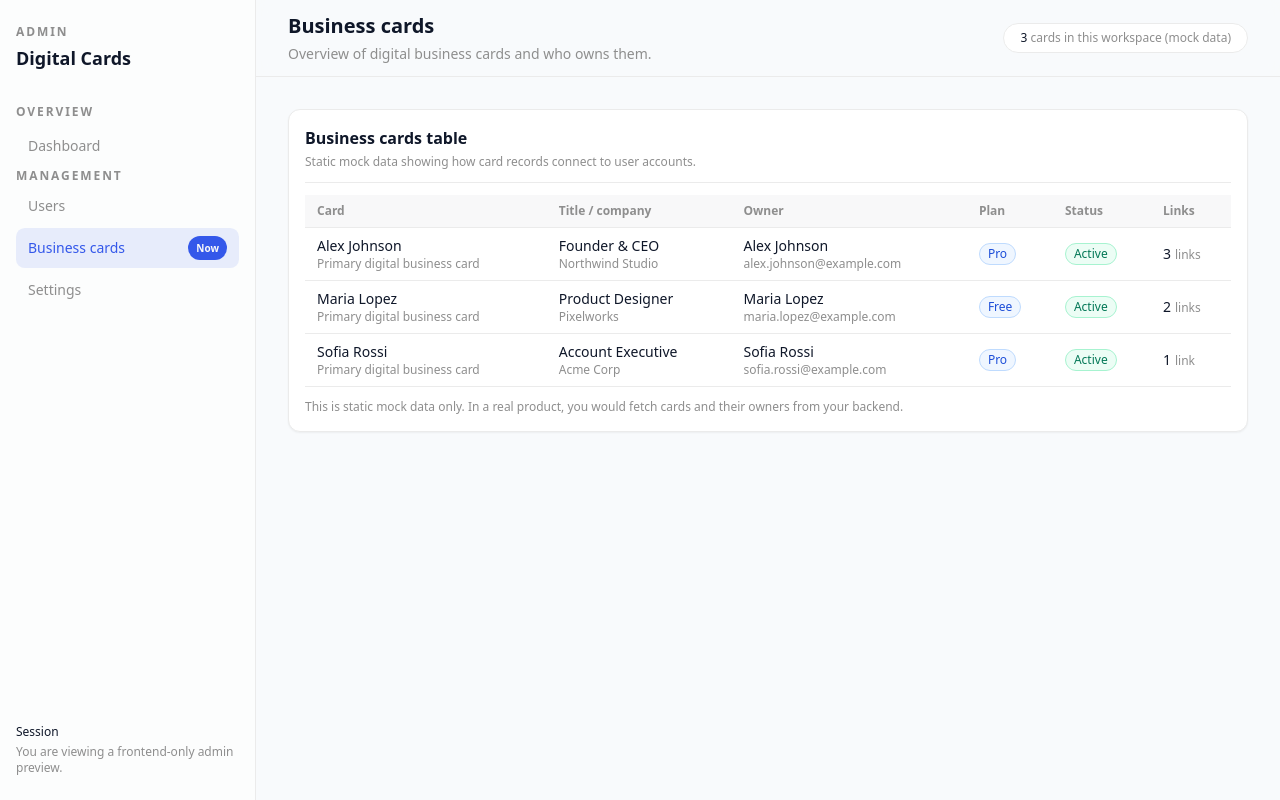
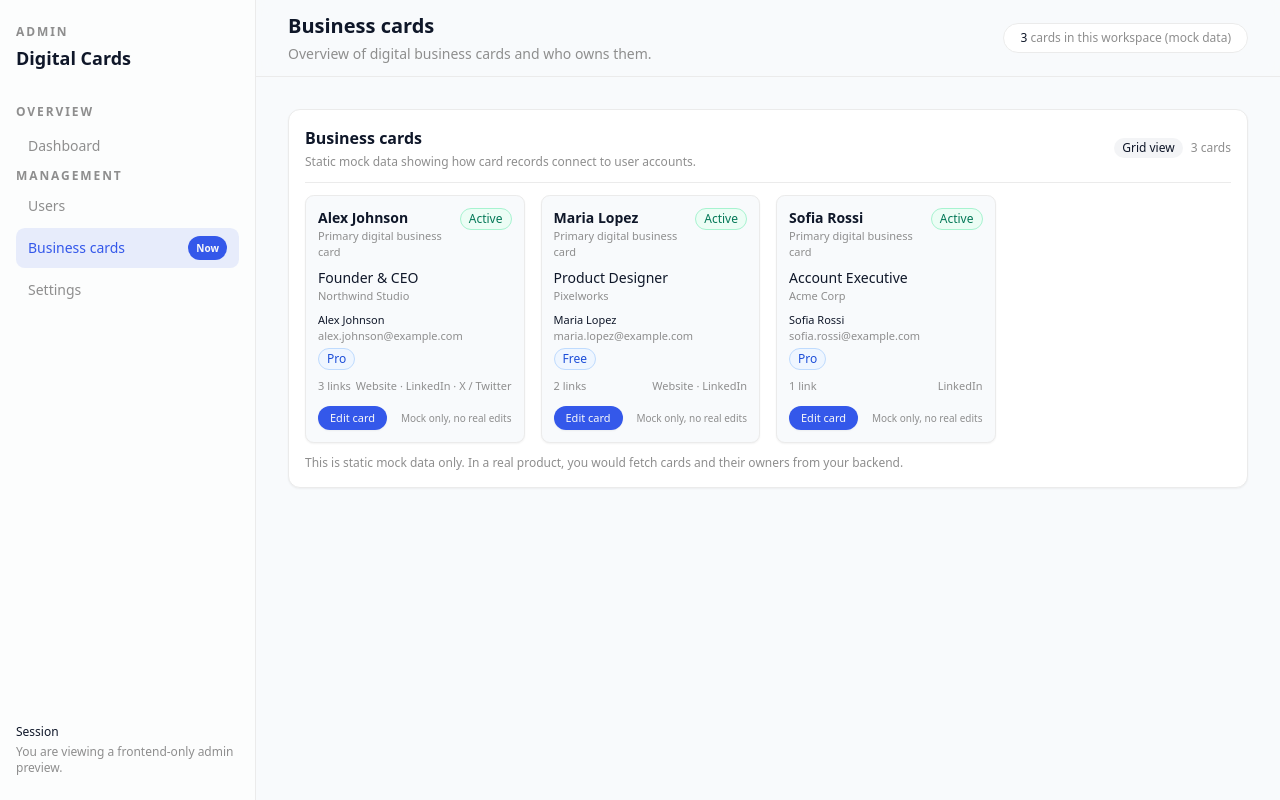
Before and after one commit to daominhhai129/sg-f2e8259b-6fc6-442d-b63f-de6a4dc487d0-1776210199, a Next.js app: page /business-cards in a window 1280 px wide. Built offline with nearby package versions, Linux system fonts and the light colour scheme.

Commit message:
feat(admin): update business cards layout to grid view

```diff
--- a/src/pages/business-cards.tsx
+++ b/src/pages/business-cards.tsx
@@ -91,40 +91,20 @@ const BusinessCardsPage: NextPage = () => {
               <div className="rounded-xl border bg-card p-4 shadow-sm">
                 <div className="mb-3 flex flex-col gap-2 border-b pb-3 sm:flex-row sm:items-center sm:justify-between">
                   <div>
-                    <h2 className="text-sm font-semibold md:text-base">
-                      Business cards table
-                    </h2>
+                    <h2 className="text-sm font-semibold md:text-base">Business cards</h2>
                     <p className="mt-1 text-xs text-muted-foreground">
                       Static mock data showing how card records connect to user accounts.
                     </p>
                   </div>
+                  <div className="flex items-center gap-2 text-[11px] text-muted-foreground md:text-xs">
+                    <span className="rounded-full bg-muted px-2 py-0.5 font-medium text-foreground">
+                      Grid view
+                    </span>
+                    <span>{totalCards} cards</span>
+                  </div>
                 </div>
 
-                <div className="overflow-x-auto">
-                  <table className="min-w-[720px] w-full border-separate border-spacing-0 text-left text-xs md:text-sm">
-                    <thead className="bg-muted/60">
-                      <tr>
-                        <th className="border-b px-3 py-2 text-[11px] font-semibold text-muted-foreground md:text-xs">
-                          Card
-                        </th>
-                        <th className="border-b px-3 py-2 text-[11px] font-semibold text-muted-foreground md:text-xs">
-                          Title / company
-                        </th>
-                        <th className="border-b px-3 py-2 text-[11px] font-semibold text-muted-foreground md:text-xs">
-                          Owner
-                        </th>
-                        <th className="border-b px-3 py-2 text-[11px] font-semibold text-muted-foreground md:text-xs">
-                          Plan
-                        </th>
-                        <th className="border-b px-3 py-2 text-[11px] font-semibold text-muted-foreground md:text-xs">
-                          Status
-                        </th>
-                        <th className="border-b px-3 py-2 text-[11px] font-semibold text-muted-foreground md:text-xs">
-                          Links
-                        </th>
-                      </tr>
-                    </thead>
-                    <tbody>
+                <div className="grid gap-4 sm:grid-cols-2 lg:grid-cols-3 xl:grid-cols-4">
                   {businessCardsMock.map((card: BusinessCard) => {
                     const owner: AdminUser | undefined = usersMock.find(
                       (user) => user.id === card.userId
@@ -137,61 +117,21 @@ const BusinessCardsPage: NextPage = () => {
                     ].filter((value) => !!value && value.trim() !== "").length;
 
                     return (
-                          <tr
+                      <article
                         key={card.id}
-                            className="align-middle hover:bg-muted/40"
+                        className="flex flex-col justify-between rounded-lg border bg-background p-3 text-xs shadow-sm"
                       >
-                            <td className="border-b px-3 py-2">
-                              <div className="flex flex-col">
-                                <span className="text-xs font-medium md:text-sm">
-                                  {card.name}
-                                </span>
-                                <span className="text-[11px] text-muted-foreground md:text-xs">
+                        <div className="space-y-2">
+                          <div className="flex items-start justify-between gap-2">
+                            <div>
+                              <div className="text-sm font-semibold">{card.name}</div>
+                              <div className="text-[11px] text-muted-foreground">
                                 Primary digital business card
-                                </span>
                               </div>
-                            </td>
-                            <td className="border-b px-3 py-2">
-                              <div className="flex flex-col">
-                                <span className="text-xs md:text-sm">
-                                  {card.title || "—"}
-                                </span>
-                                <span className="text-[11px] text-muted-foreground md:text-xs">
-                                  {card.company || "—"}
-                                </span>
                             </div>
-                            </td>
-                            <td className="border-b px-3 py-2">
-                              {owner ? (
-                                <div className="flex flex-col">
-                                  <span className="text-xs font-medium md:text-sm">
-                                    {owner.name}
-                                  </span>
-                                  <span className="text-[11px] text-muted-foreground md:text-xs">
-                                    {owner.email}
-                                  </span>
-                                </div>
-                              ) : (
-                                <span className="text-[11px] text-muted-foreground md:text-xs">
-                                  Unknown user
-                                </span>
-                              )}
-                            </td>
-                            <td className="border-b px-3 py-2">
-                              {owner ? (
-                                <span className="inline-flex items-center rounded-full border border-blue-200 bg-blue-50 px-2 py-0.5 text-[11px] font-medium text-blue-700 md:text-xs">
-                                  {getPlanLabel(owner.plan)}
-                                </span>
-                              ) : (
-                                <span className="text-[11px] text-muted-foreground md:text-xs">
-                                  —
-                                </span>
-                              )}
-                            </td>
-                            <td className="border-b px-3 py-2">
                             {owner ? (
                               <span
-                                  className={`inline-flex items-center rounded-full px-2 py-0.5 text-[11px] font-medium md:text-xs ${getStatusClasses(
+                                className={`inline-flex items-center rounded-full px-2 py-0.5 text-[10px] font-medium md:text-xs ${getStatusClasses(
                                   owner.status
                                 )}`}
                               >
@@ -201,25 +141,70 @@ const BusinessCardsPage: NextPage = () => {
                                   ? "Invited"
                                   : "Suspended"}
                               </span>
+                            ) : null}
+                          </div>
+
+                          <div>
+                            <div className="text-xs md:text-sm">
+                              {card.title || "—"}
+                            </div>
+                            <div className="text-[11px] text-muted-foreground">
+                              {card.company || "—"}
+                            </div>
+                          </div>
+
+                          {owner ? (
+                            <div>
+                              <div className="text-[11px] font-medium">{owner.name}</div>
+                              <div className="text-[11px] text-muted-foreground">
+                                {owner.email}
+                              </div>
+                              <div className="mt-1">
+                                <span className="inline-flex items-center rounded-full border border-blue-200 bg-blue-50 px-2 py-0.5 text-[10px] font-medium text-blue-700 md:text-xs">
+                                  {getPlanLabel(owner.plan)}
+                                </span>
+                              </div>
+                            </div>
                           ) : (
-                                <span className="text-[11px] text-muted-foreground md:text-xs">
-                                  —
+                            <div className="text-[11px] text-muted-foreground">
+                              Unknown owner
+                            </div>
+                          )}
+
+                          <div className="mt-1 flex items-center justify-between text-[11px] text-muted-foreground">
+                            <span>
+                              {linksCount} link{linksCount === 1 ? "" : "s"}
                             </span>
-                              )}
-                            </td>
-                            <td className="border-b px-3 py-2">
-                              <span className="text-xs font-medium md:text-sm">
-                                {linksCount}
+                            <span>
+                              {card.website ? "Website" : ""}
+                              {card.linkedin
+                                ? card.website
+                                  ? " · LinkedIn"
+                                  : "LinkedIn"
+                                : ""}
+                              {card.twitter
+                                ? card.website || card.linkedin
+                                  ? " · X / Twitter"
+                                  : "X / Twitter"
+                                : ""}
                             </span>
-                              <span className="ml-1 text-[11px] text-muted-foreground md:text-xs">
-                                link{linksCount === 1 ? "" : "s"}
+                          </div>
+                        </div>
+
+                        <div className="mt-3 flex items-center justify-between">
+                          <button
+                            type="button"
+                            className="inline-flex items-center justify-center rounded-full bg-primary px-3 py-1 text-[11px] font-medium text-primary-foreground shadow-sm hover:bg-primary/90"
+                          >
+                            Edit card
+                          </button>
+                          <span className="text-[10px] text-muted-foreground">
+                            Mock only, no real edits
                           </span>
-                            </td>
-                          </tr>
+                        </div>
+                      </article>
                     );
                   })}
-                    </tbody>
-                  </table>
                 </div>
 
                 <div className="mt-3 text-[11px] text-muted-foreground md:text-xs">
```
Lines whose indentation alone changed are shown as unchanged.
